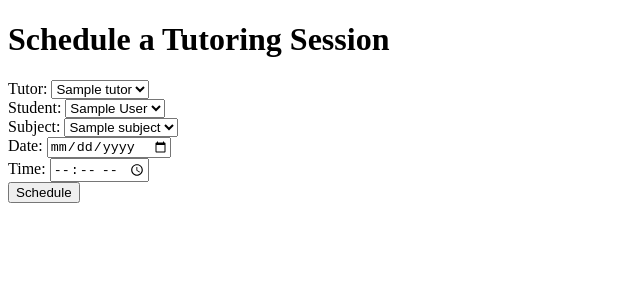
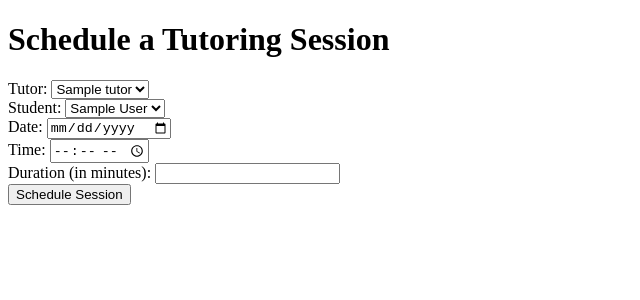
Before and after one commit to scharantej/SciTutor, a Flask app: template templates/schedule.html in a window 1280 px wide. Shown: the top 300 px of the page, without its empty margins (0-640 px from the left). Run offline with Flask 3, Linux system fonts and the light colour scheme; tables that the repository leaves empty hold one stand-in row (Sample ...); the template is opened without the code that fills it: values named after a table or form of the project are taken from there, most other values are stand-ins (such as "Sample title", 1, 10 or a date in 2020).

Commit message:
Update templates/schedule.html

```diff
--- a/templates/schedule.html
+++ b/templates/schedule.html
@@ -7,7 +7,7 @@
 </head>
 <body>
 <h1>Schedule a Tutoring Session</h1>
-<form action="/schedule" method="post">
+<form action="/add_session" method="post">
 <label for="tutor_id">Tutor:</label>
 <select name="tutor_id">
 {% for tutor in tutors %}
@@ -22,20 +22,16 @@
 {% endfor %}
 </select>
 <br>
-<label for="subject">Subject:</label>
-<select name="subject">
-{% for subject in subjects %}
-<option value="{{ subject.id }}">{{ subject.name }}</option>
-{% endfor %}
-</select>
-<br>
 <label for="date">Date:</label>
 <input type="date" name="date">
 <br>
 <label for="time">Time:</label>
 <input type="time" name="time">
 <br>
-<input type="submit" value="Schedule">
+<label for="duration">Duration (in minutes):</label>
+<input type="number" name="duration">
+<br>
+<input type="submit" value="Schedule Session">
 </form>
 </body>
 </html>
```
